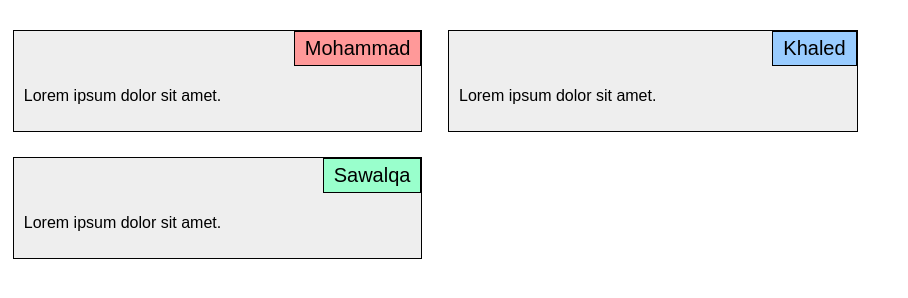
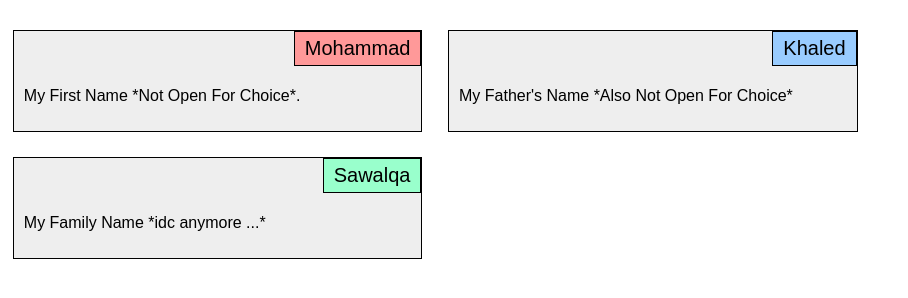
Before and after one commit to S1lv3r-x/Internet-programming, a plain HTML site: page index.html in a window 1280 px wide. Shown: the part 60-358 px from the top of the page, without its empty margins (0-908 px from the left). Drawn offline with Linux system fonts and the light colour scheme.

Commit message:
Update index.html

```diff
--- a/index.html
+++ b/index.html
@@ -3,22 +3,22 @@
 <head>
   <meta charset="UTF-8">
   <meta name="viewport" content="width=device-width, initial-scale=1.0">
-  <title>Responsive Page</title>
+  <title>Assignment</title>
   <link rel="stylesheet" href="css/style.css">
 </head>
 <body>
   <h1>Our Menu</h1>
   <div class="section Mohammad">
     <div class="title">Mohammad</div>
-    <p>Lorem ipsum dolor sit amet.</p>
+    <p>My First Name *Not Open For Choice*.</p>
   </div>
   <div class="section Khaled">
     <div class="title">Khaled</div>
-    <p>Lorem ipsum dolor sit amet.</p>
+    <p>My Father's Name *Also Not Open For Choice*</p>
   </div>
   <div class="section Sawalqa">
     <div class="title">Sawalqa</div>
-    <p>Lorem ipsum dolor sit amet.</p>
+    <p>My Family Name *idc anymore ...*</p>
   </div>
 </body>
 </html>
```
